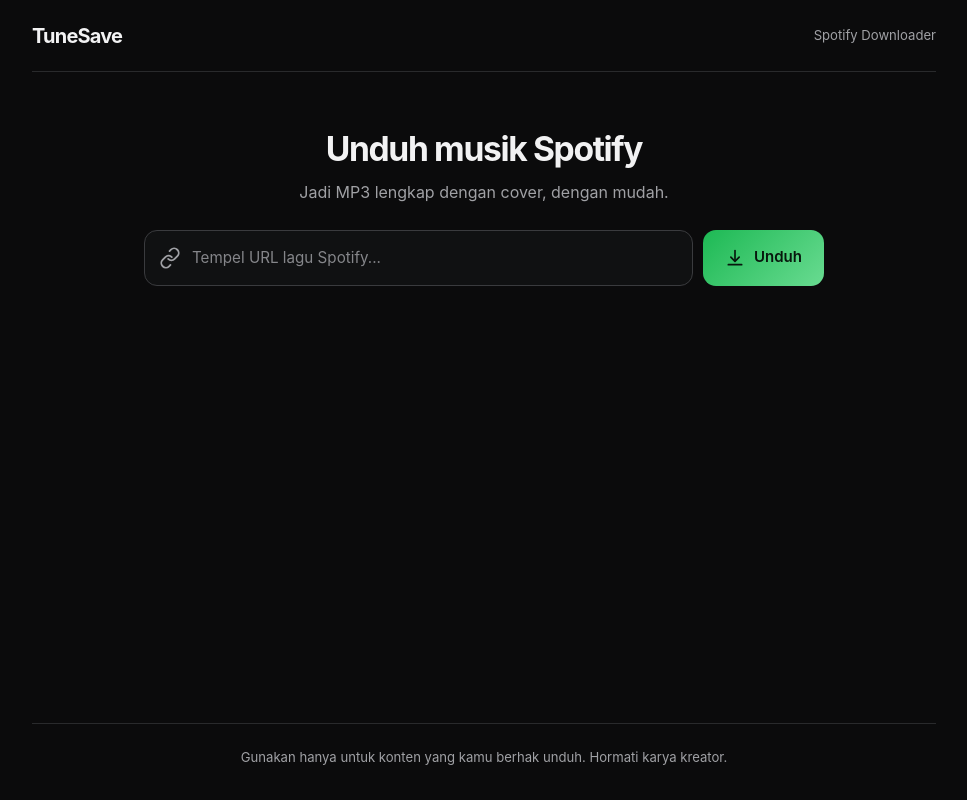
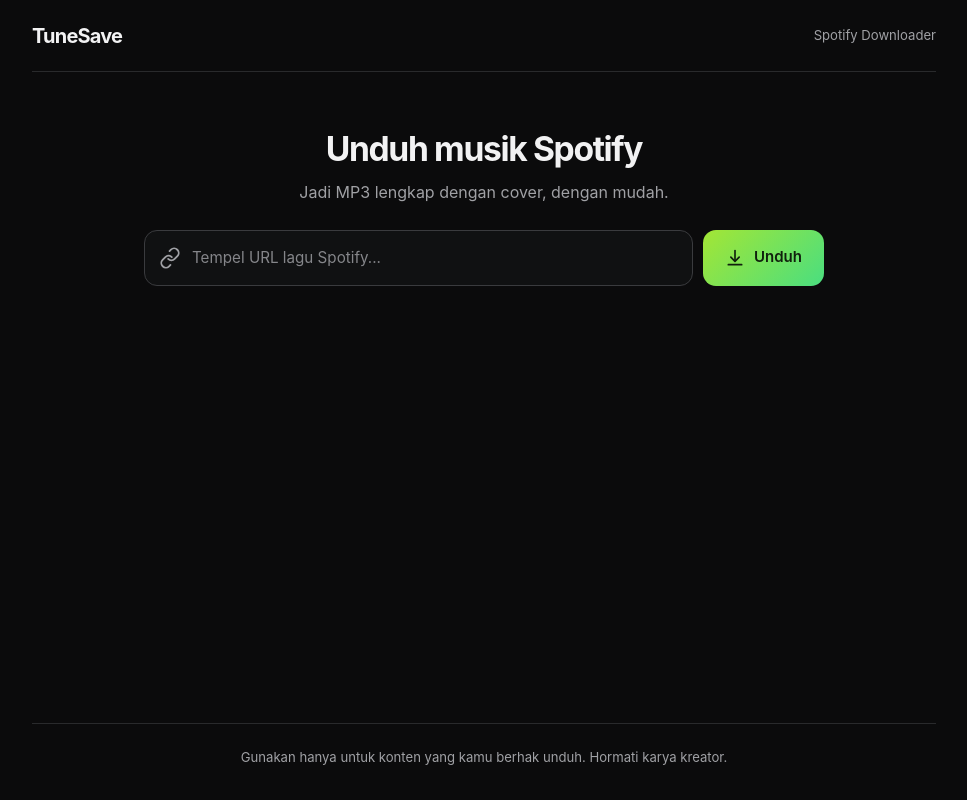
Before and after one commit to zero-route/Spotify-downloader, a Next.js app: page / in a window 1280 px wide. Shown: the whole page, without its empty margins (156-1123 px from the left). Built offline with nearby package versions, Linux system fonts and the light colour scheme.

Commit message:
update globals.css Change kombo color web Lime Fresh

```diff
--- a/app/globals.css
+++ b/app/globals.css
@@ -195,8 +195,8 @@
 }
 
 .btn-primary {
-  background: linear-gradient(135deg, #1DB954 0%, #69DB91 100%);
-  color: #07170D;
+  background: linear-gradient(135deg, #A3E635 0%, #4ADE80 100%);
+  color: #10200D;
   text-shadow: none;
 }
 
```
